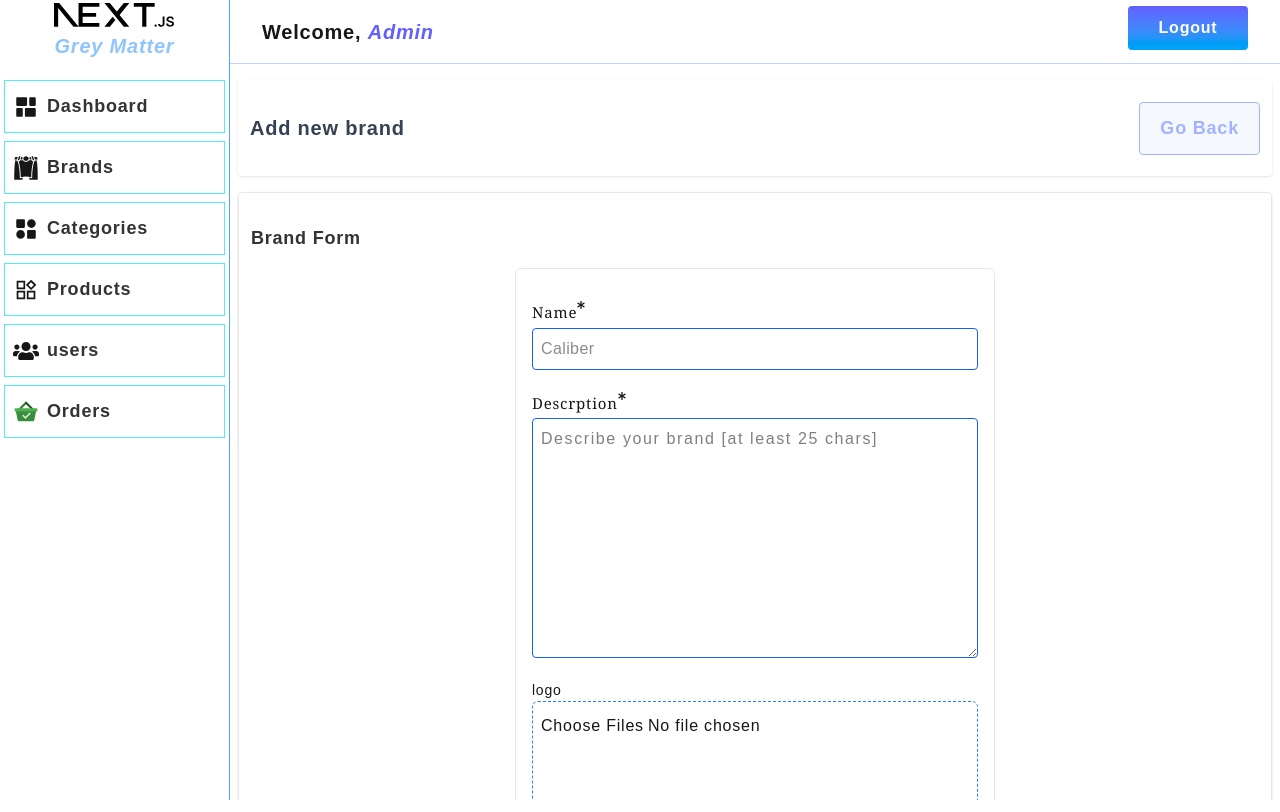
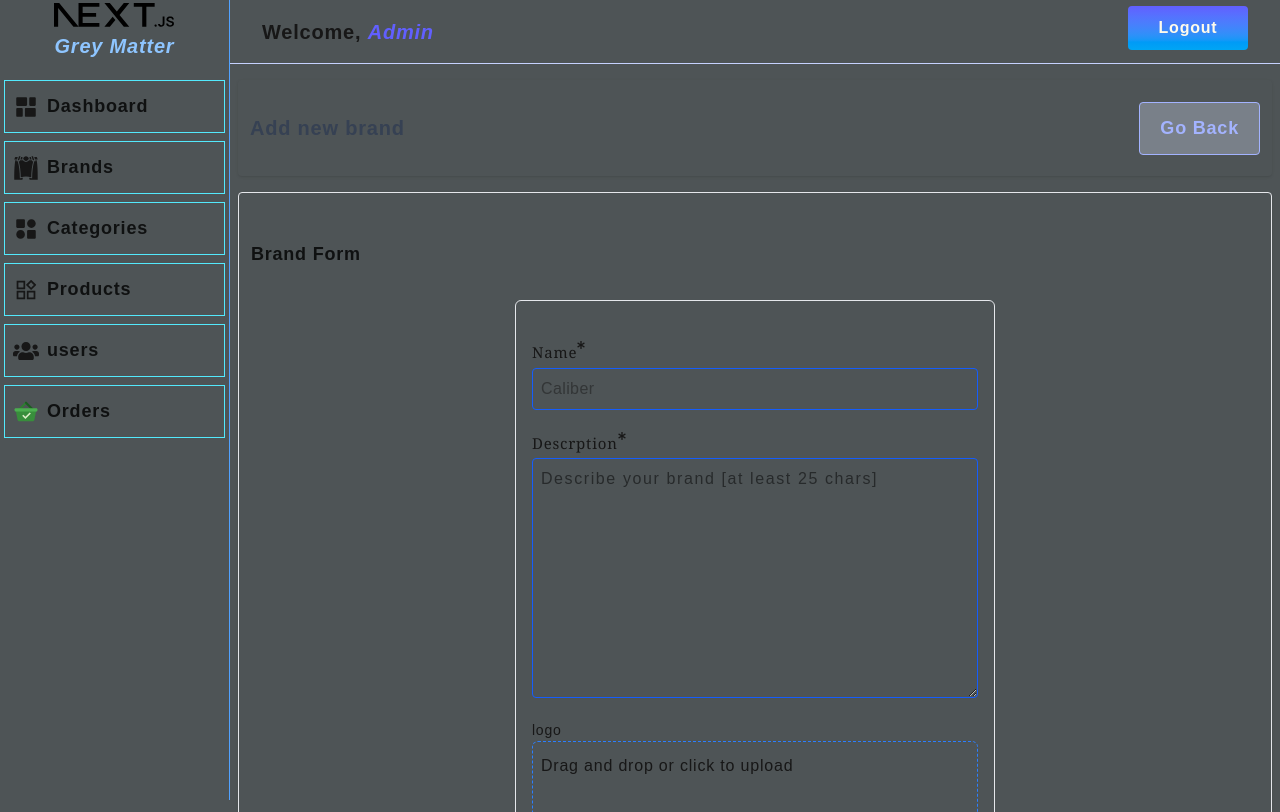
Before and after one commit to Sanjog-up/arrays, a Next.js app in the folder project/client/: page /admin/brands/create in a window 1280 px wide. Shown: the top 812 px of the page. Built offline with nearby package versions, Linux system fonts and the light colour scheme.

Commit message:
image-input page

```diff
--- a/project/client/app/admin/layout.tsx
+++ b/project/client/app/admin/layout.tsx
@@ -11,11 +11,12 @@ const Layout = (
 }>
 ) => {
   return (
-    <main className='h-screen flex max-h-screen w-full overflow-clip'>
+    <main className='h-screen flex max-h-screen  w-full '>
+      {/* overflow-clip */}
       <Sidebar/>
         <section className='w-full h-full'>
             <AdminHeader/>
-            <section className='py-4 px-2 h-full overflow-auto'>
+            <section className='py-4 px-2 h-full flex-1 overflow-y-auto'>
               {children}
             </section>
             </section>
--- a/project/client/app/globals.css
+++ b/project/client/app/globals.css
@@ -15,7 +15,7 @@
 
 
 body {
-  background: var(--background);
+  background: #4e5456;
   color: var(--foreground);
   font-family: Arial, Helvetica, sans-serif;
 }
--- a/project/client/components/admin/brand/brandform.tsx
+++ b/project/client/components/admin/brand/brandform.tsx
@@ -19,9 +19,9 @@ const BrandForm = () => {
   return (
     <AdminListCard>
     <div>
-      <h4 className='text-[18px] font-semibold text-black/80 my-4'>Brand Form</h4>
+      <h4 className='text-[18px] font-semibold text-black/80 my-8'>Brand Form</h4>
 
-      <form className='max-w-120 mx-auto flex gap-4 flex-col border border-gray-200 px-4 py-8 rounded-md'>
+      <form className='max-w-120 mx-auto flex gap-4 flex-col border border-gray-200 px-4 py-10 rounded-md'>
         <Input
         label='Name'
         name='name'
@@ -40,14 +40,14 @@ const BrandForm = () => {
         register={register}
         required
         multiline={true}
+
         />
 
         <ImageInput
         label='logo'
         id='brand_logo'
+
         />
-
-
         <div>
         <Button
         label='Submit'
--- a/project/client/components/common/ui/image-input.tsx
+++ b/project/client/components/common/ui/image-input.tsx
@@ -9,17 +9,23 @@ interface IProps{
 }
 
 const ImageInput = ({ multiple = false, label, required=false, id }:IProps) => {
+  const handleChange = (e: React.ChangeEvent<HTMLInputElement>)=>{
+    const file = e.target.files;
+    console.log(file);
+  }
   return (
     <div>
     <div className={'flex'}>
-        <label htmlFor={id} className='text-[14px]'>{label}</label>
+
+        <label  htmlFor={id} className='text-[14px]'>{label}</label>
         {required && <LuAsterisk className='text-indigo-500'/>}
     </div>
-    <div className='border border-dashed border-blue-500 h-40 rounded-md py-3 px-2'>
+    <div className='relative border cursor-pointer border-dashed border-blue-500 h-40 rounded-md py-3 px-2'>Drag and drop or click to upload
       <input
       type='file'
-      className='cursor-pointer'
-      multiple={true}
+      className='cursor-pointer opacity-0 absolute inset-0 w-full h-full'
+      multiple={multiple}
+      onChange={handleChange}
     />
     </div>
     </div>
```
